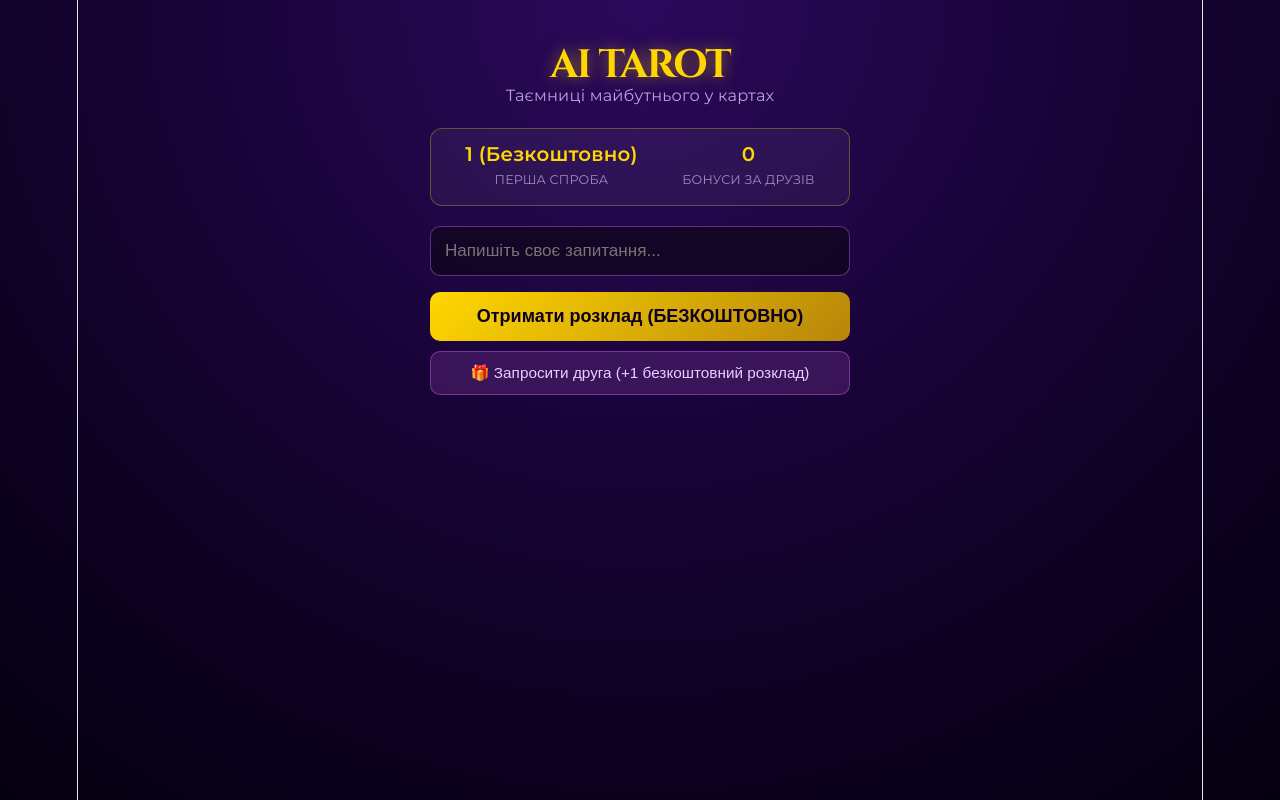
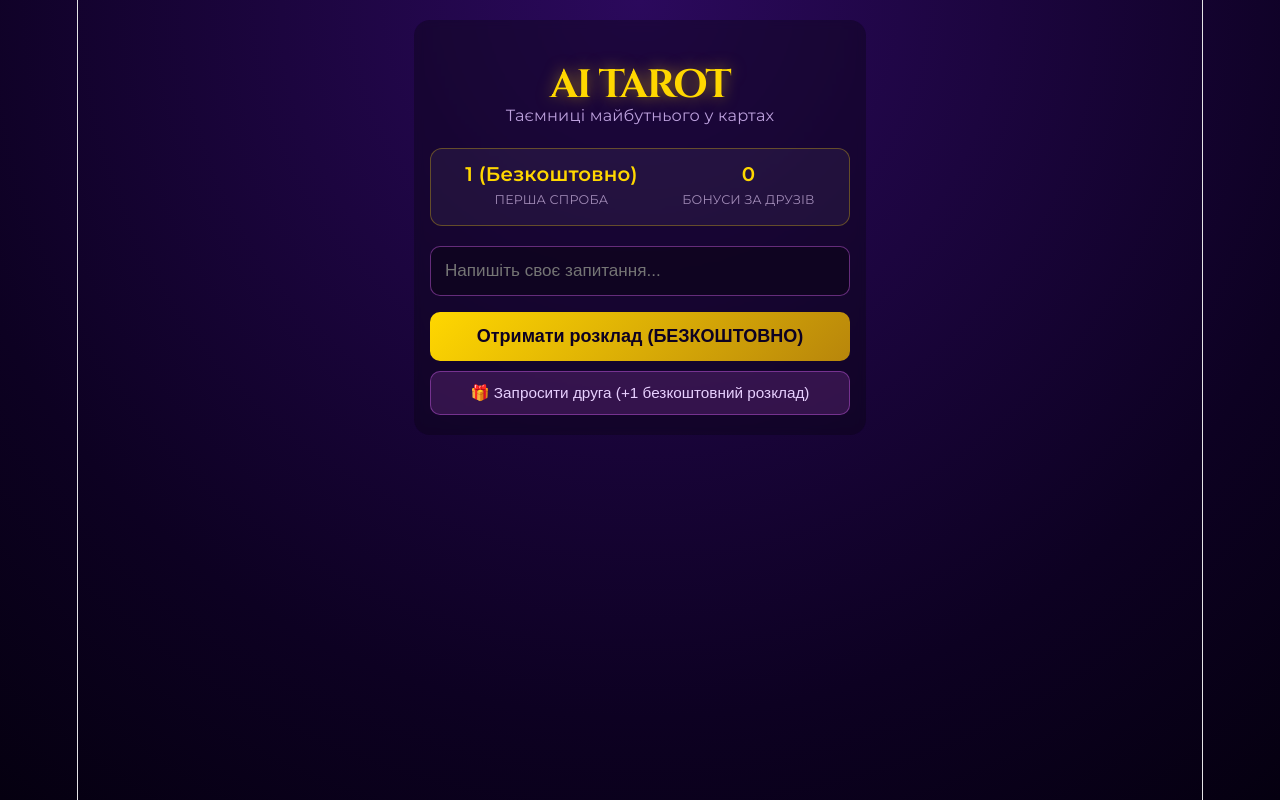
Before and after one commit to vadijao/ai-tarot-project, a React (Vite) app: page / in a window 1280 px wide. Built offline with nearby package versions, Linux system fonts and the light colour scheme; no server answers.

Commit message:
Update App.css

```diff
--- a/src/App.css
+++ b/src/App.css
@@ -102,3 +102,79 @@ body {
   text-align: left;
   line-height: 1.5;
 }
+/* =========================================
+   АНІМАЦІЯ МАГІЧНОЇ КУЛІ НА ФОНІ
+========================================= */
+.magic-bg {
+  position: fixed;
+  top: 0;
+  left: 0;
+  width: 100vw;
+  height: 100vh;
+  z-index: -1; /* Ховає кулю позаду всього тексту та кнопок */
+  display: flex;
+  justify-content: center;
+  align-items: center;
+  overflow: hidden;
+  pointer-events: none; /* Щоб куля не перешкоджала натисканню кнопок */
+}
+
+.crystal-ball {
+  width: 280px;
+  height: 280px;
+  border-radius: 50%;
+
+  /* Створюємо 3D-ефект кулі за допомогою градієнтів */
+  background: radial-gradient(circle at 35% 35%, rgba(255, 255, 255, 0.9) 0%, rgba(224, 195, 252, 0.8) 15%, rgba(138, 43, 226, 0.6) 40%, rgba(43, 9, 92, 0.8) 80%, rgba(5, 0, 16, 0.9) 100%);
+
+  /* Зовнішнє та внутрішнє світіння */
+  box-shadow:
+    0 0 60px 15px rgba(138, 43, 226, 0.3),
+    inset 0 0 40px rgba(255, 255, 255, 0.4);
+
+  /* Запускаємо дві анімації одночасно: левітацію та пульсацію світла */
+  animation: levitate 6s ease-in-out infinite, pulseGlow 4s ease-in-out infinite alternate;
+
+  display: flex;
+  justify-content: center;
+  align-items: center;
+}
+
+/* Якщо ви додасте тег <img> із GIF-кою всередину кулі */
+.crystal-ball img {
+  width: 100%;
+  height: 100%;
+  object-fit: cover;
+  border-radius: 50%;
+  opacity: 0.8; /* Трохи прозорості, щоб зливалося з фоном */
+}
+
+/* --- Ключові кадри для анімацій --- */
+
+/* 1. Левітація (плавний рух вгору-вниз) */
+@keyframes levitate {
+  0%, 100% { transform: translateY(10px); }
+  50% { transform: translateY(-20px); }
+}
+
+/* 2. Пульсація світіння (куля стає то яскравішою, то тьмянішою) */
+@keyframes pulseGlow {
+  0% {
+    box-shadow: 0 0 40px 10px rgba(138, 43, 226, 0.2), inset 0 0 20px rgba(255, 255, 255, 0.2);
+    filter: brightness(0.9);
+  }
+  100% {
+    box-shadow: 0 0 80px 25px rgba(186, 85, 211, 0.6), inset 0 0 60px rgba(255, 255, 255, 0.6);
+    filter: brightness(1.2);
+  }
+}
+
+/* Щоб картки на фоні кулі краще читалися, додамо їм трохи напівпрозорого фону */
+.tarot-card-box {
+  position: relative;
+  z-index: 1;
+  background: rgba(10, 5, 20, 0.4); /* Напівпрозора підкладка */
+  backdrop-filter: blur(4px); /* Розмиття кулі під текстом */
+  border-radius: 16px;
+  margin-top: 20px;
+}
```
